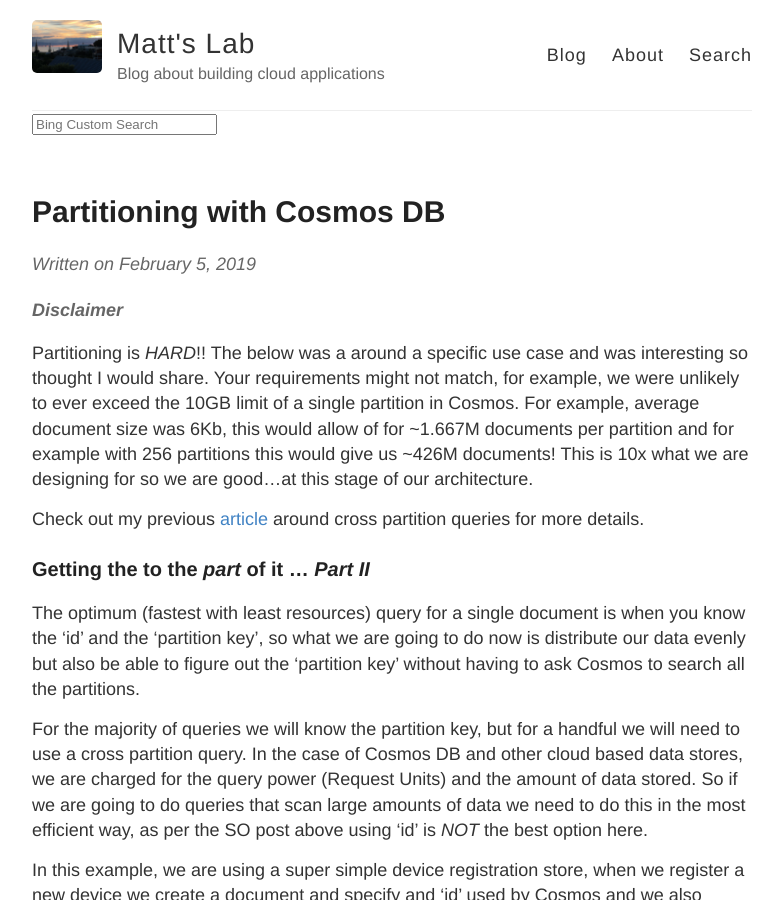
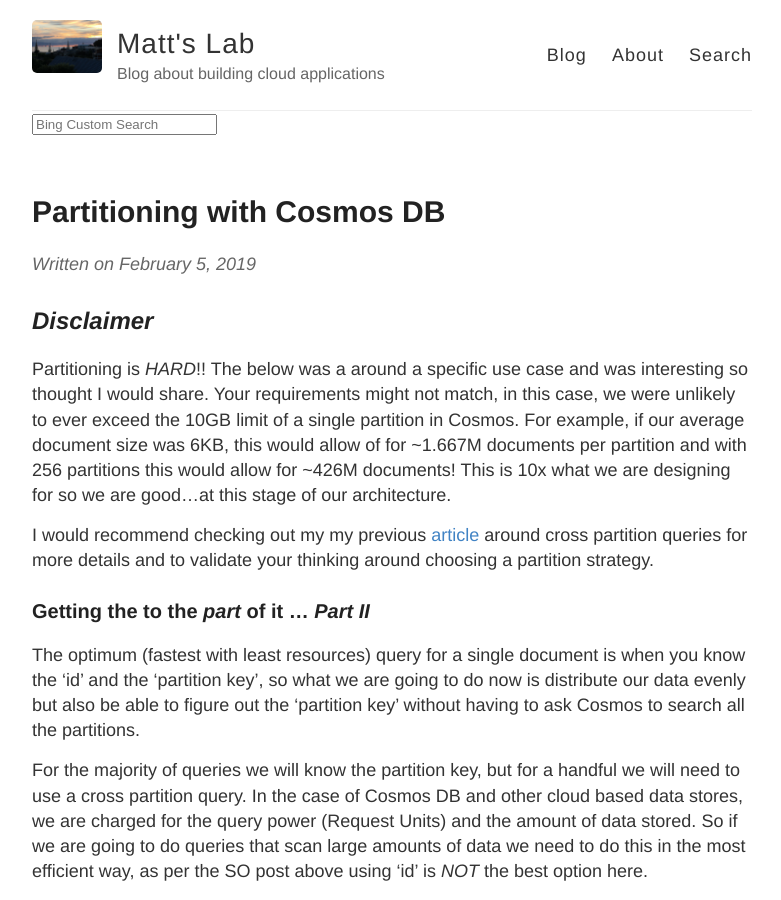
Before and after one commit to msimpsonnz/msimpsonnz.github.io, a Jekyll site: the page built from _posts/2019-02-05-Cosmos-Partition.md, in a window 1280 px wide and 900 px high. Shown: the whole window, without its empty margins (248-1029 px from the left). Built offline with Jekyll 4.4.1, drawn with Linux system fonts in a browser that asks for light colours; comment, search, counter and statistics services are not loaded.

Commit message:
edit wording in Cosmos Partitioning

```diff
--- a/_posts/2019-02-05-Cosmos-Partition.md
+++ b/_posts/2019-02-05-Cosmos-Partition.md
@@ -4,12 +4,12 @@
 summary: A quick practical walk through of creating a scalable partition strategy for Cosmos DB
 ---
 
-#### *Disclaimer*
+## *Disclaimer*
 Partitioning is *HARD*!!
 The below was a around a specific use case and was interesting so thought I would share.
-Your requirements might not match, for example, we were unlikely to ever exceed the 10GB limit of a single partition in Cosmos. For example, average document size was 6Kb, this would allow of for ~1.667M documents per partition and for example with 256 partitions this would give us ~426M documents! This is 10x what we are designing for so we are good...at this stage of our architecture.
+Your requirements might not match, in this case, we were unlikely to ever exceed the 10GB limit of a single partition in Cosmos. For example, if our average document size was 6KB, this would allow of for ~1.667M documents per partition and with 256 partitions this would allow for ~426M documents! This is 10x what we are designing for so we are good...at this stage of our architecture.
 
-Check out my previous [article](https://msimpson.co.nz/Cosmos-Cross-Partition) around cross partition queries for more details.
+I would recommend checking out my my previous [article](https://msimpson.co.nz/Cosmos-Cross-Partition) around cross partition queries for more details and to validate your thinking around choosing a partition strategy.
 
 
 ### Getting the to the *part* of it ... *Part II*
```
